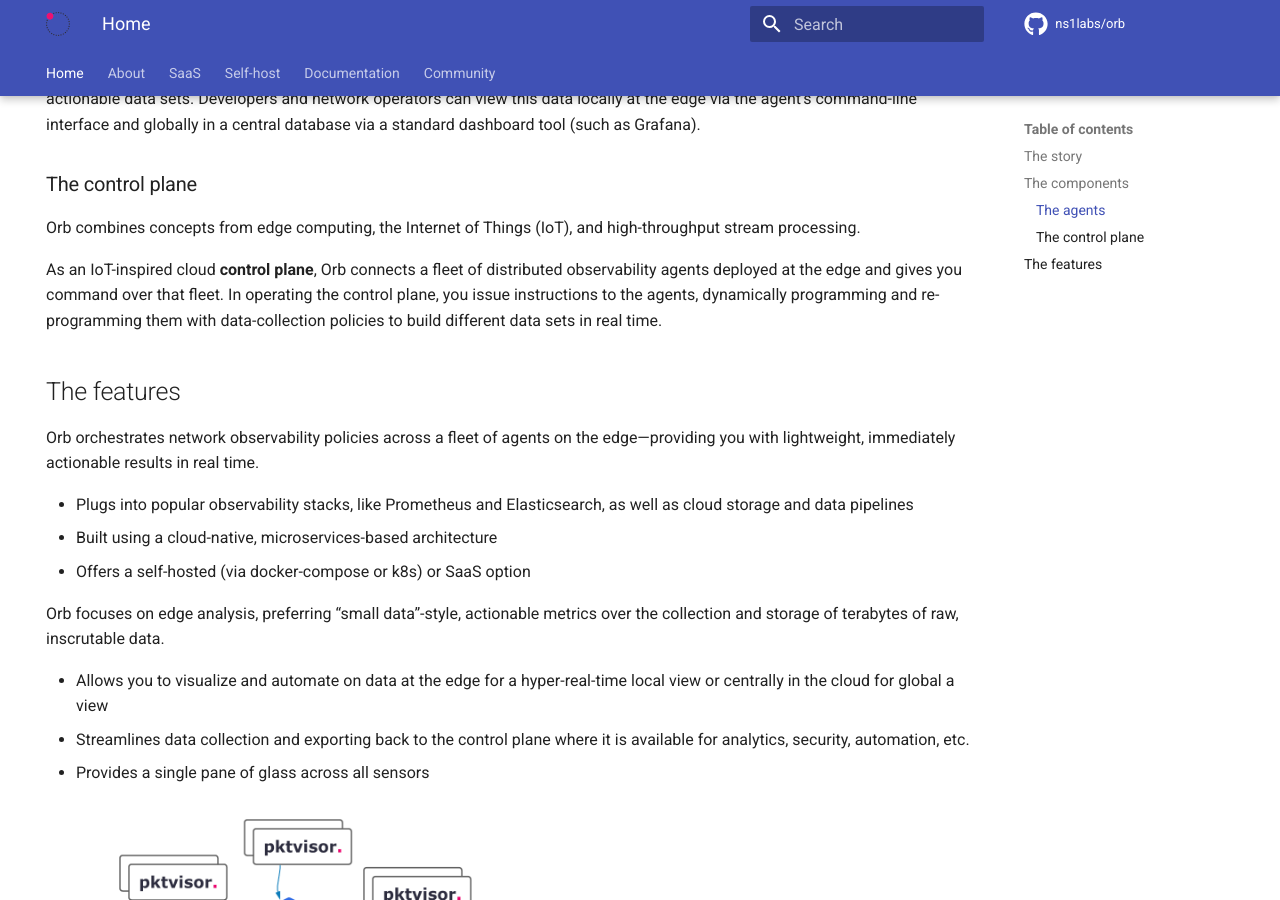
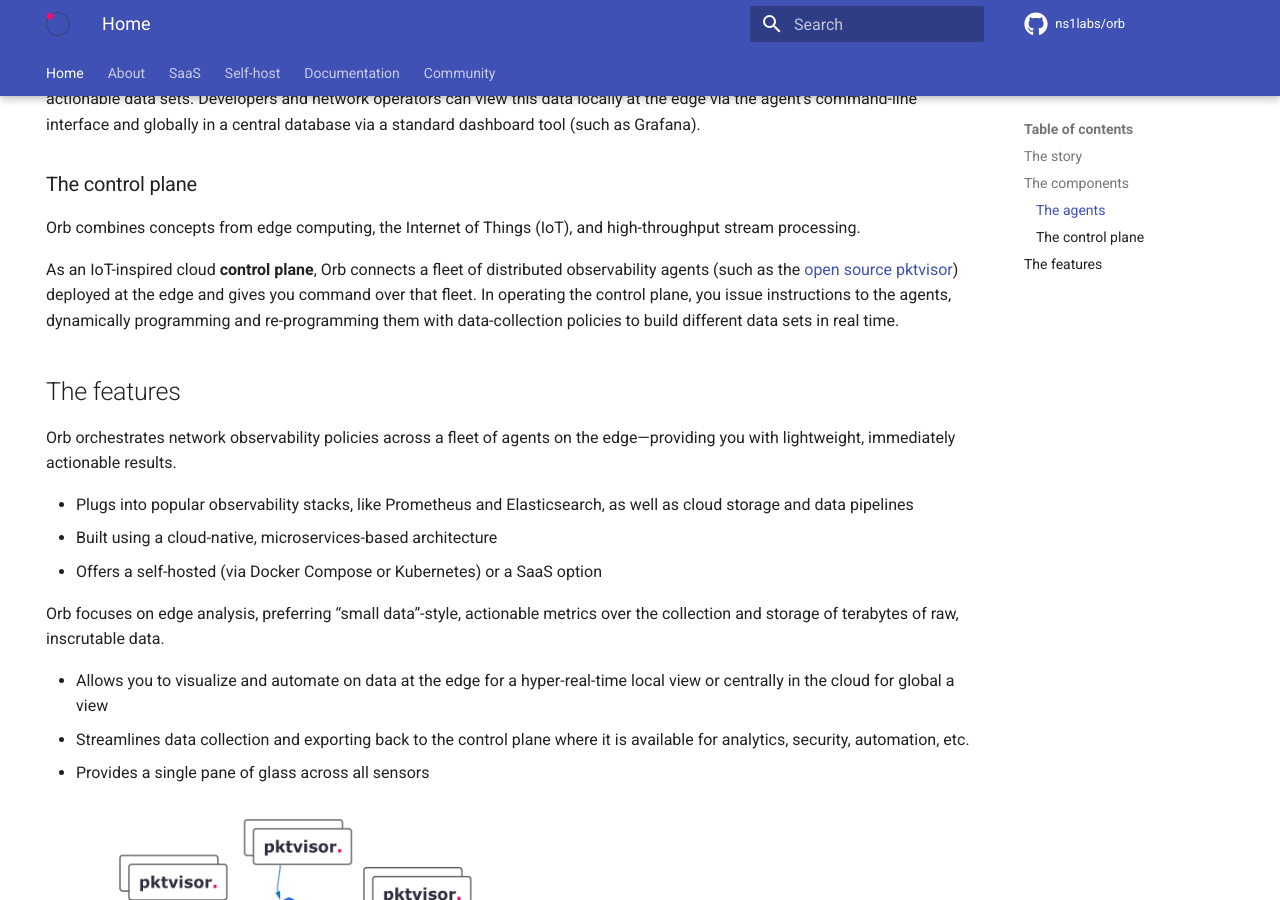
Before and after one commit to orb-community/orb-website, an MkDocs documentation site: the page built from docs/index.md, in a window 1280 px wide and 900 px high, scrolled down 845 px. Built offline with MkDocs 1.6.1 and Material for MkDocs 9.7.7, drawn with Linux system fonts in a browser that asks for light colours; comment, search, counter and statistics services are not loaded.

Commit message:
text edits

```diff
--- a/docs/index.md
+++ b/docs/index.md
@@ -22,14 +22,14 @@
 ### The control plane
 Orb combines concepts from edge computing, the Internet of Things (IoT), and high-throughput stream processing.
 
-As an IoT-inspired cloud **control plane**, Orb connects a fleet of distributed observability agents deployed at the edge and gives you command over that fleet. In operating the control plane, you issue instructions to the agents, dynamically programming and re-programming them with data-collection policies to build different data sets in real time.
+As an IoT-inspired cloud **control plane**, Orb connects a fleet of distributed observability agents (such as the [open source pktvisor](https://github.com/ns1labs/pktvisor/)) deployed at the edge and gives you command over that fleet. In operating the control plane, you issue instructions to the agents, dynamically programming and re-programming them with data-collection policies to build different data sets in real time.
 
 ## The features
-Orb orchestrates network observability policies across a fleet of agents on the edge—providing you with lightweight, immediately actionable results in real time.
+Orb orchestrates network observability policies across a fleet of agents on the edge—providing you with lightweight, immediately actionable results.
 
 * Plugs into popular observability stacks, like Prometheus and Elasticsearch, as well as cloud storage and data pipelines
 * Built using a cloud-native, microservices-based architecture
-* Offers a self-hosted (via docker-compose or k8s) or SaaS option
+* Offers a self-hosted (via Docker Compose or Kubernetes) or a SaaS option
 
 Orb focuses on edge analysis, preferring “small data”-style, actionable metrics over the collection and storage of terabytes of raw, inscrutable data.
 
```
